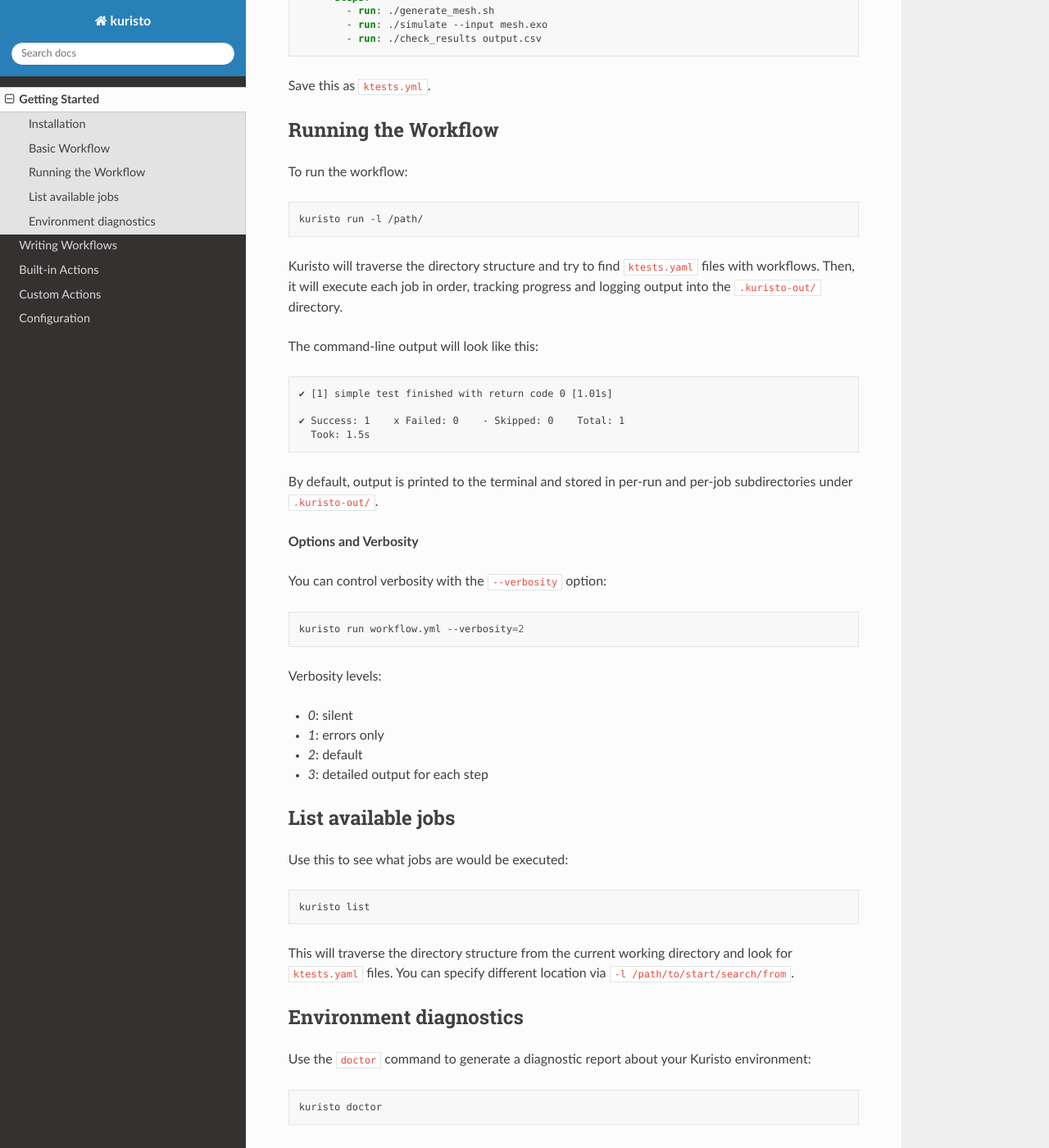
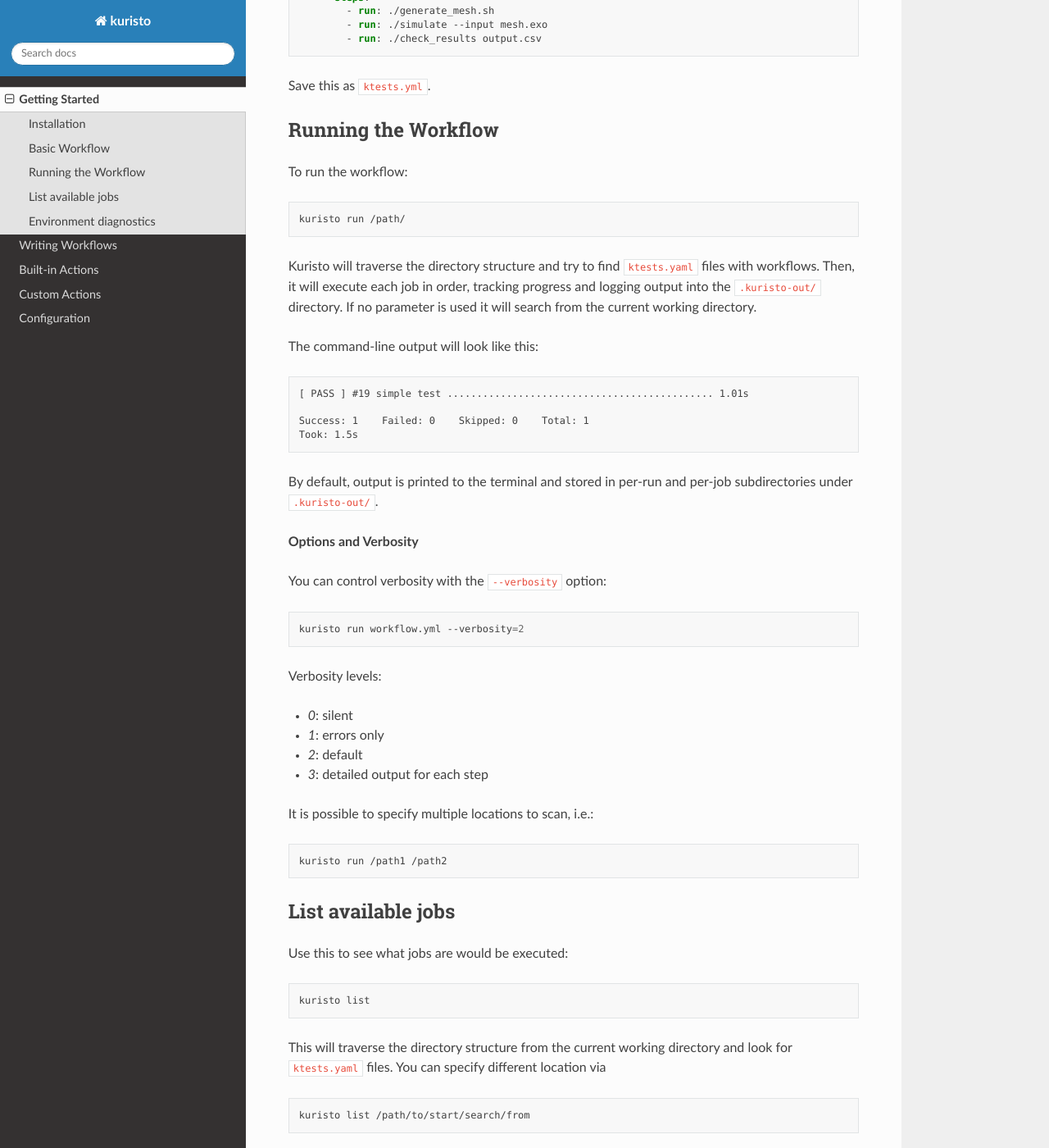
Before and after one commit to andrsd/kuristo, a Sphinx documentation site: the page built from docs/getting_started.rst, in a window 1280 px wide and 1400 px high, scrolled down 591 px. Shown: the whole window at 82% size. Built offline with Sphinx 7.4.7 and the Read the Docs theme 3.1.0, drawn with Linux system fonts in a browser that asks for light colours.

Commit message:
Updating doco to reflect recent changes

```diff
--- a/docs/actions/regex-float.rst
+++ b/docs/actions/regex-float.rst
@@ -38,7 +38,9 @@
 -----
 
 - Only the **first capture group** in the regex is used; the pattern must match the number format fully.
-- Use raw strings or escape characters properly (e.g., `[0-9\\.]+` in YAML).
+- Use raw strings or escape characters properly (e.g., ``[0-9\\.]+`` in YAML).
+- Use ``{:float:}`` alias to capture floating point numbers. This will use the correct regular expression under the hood.
+  Do not use the group ``(...)`` operator, it is included in the alias for convenience.
 
 
 See Also
--- a/docs/getting_started.rst
+++ b/docs/getting_started.rst
@@ -41,19 +41,20 @@
 
 .. code-block:: bash
 
-   kuristo run -l /path/
+   kuristo run /path/
 
 Kuristo will traverse the directory structure and try to find ``ktests.yaml`` files with workflows.
 Then, it will execute each job in order, tracking progress and logging output into the ``.kuristo-out/`` directory.
+If no parameter is used it will search from the current working directory.
 
 The command-line output will look like this:
 
 .. code-block:: text
 
-   ✔ [1] simple test finished with return code 0 [1.01s]
+   [ PASS ] #19 simple test ............................................. 1.01s
 
-   ✔ Success: 1    x Failed: 0    - Skipped: 0    Total: 1
-     Took: 1.5s
+   Success: 1    Failed: 0    Skipped: 0    Total: 1
+   Took: 1.5s
 
 By default, output is printed to the terminal and stored in per-run and per-job subdirectories under ``.kuristo-out/``.
 
@@ -73,6 +74,12 @@
 - `2`: default
 - `3`: detailed output for each step
 
+It is possible to specify multiple locations to scan, i.e.:
+
+.. code-block:: bash
+
+   kuristo run /path1 /path2
+
 
 List available jobs
 -------------------
@@ -84,7 +91,11 @@
    kuristo list
 
 This will traverse the directory structure from the current working directory and look for ``ktests.yaml`` files.
-You can specify different location via ``-l /path/to/start/search/from``.
+You can specify different location via
+
+.. code-block:: bash
+
+   kuristo list /path/to/start/search/from
 
 
 Environment diagnostics
```
